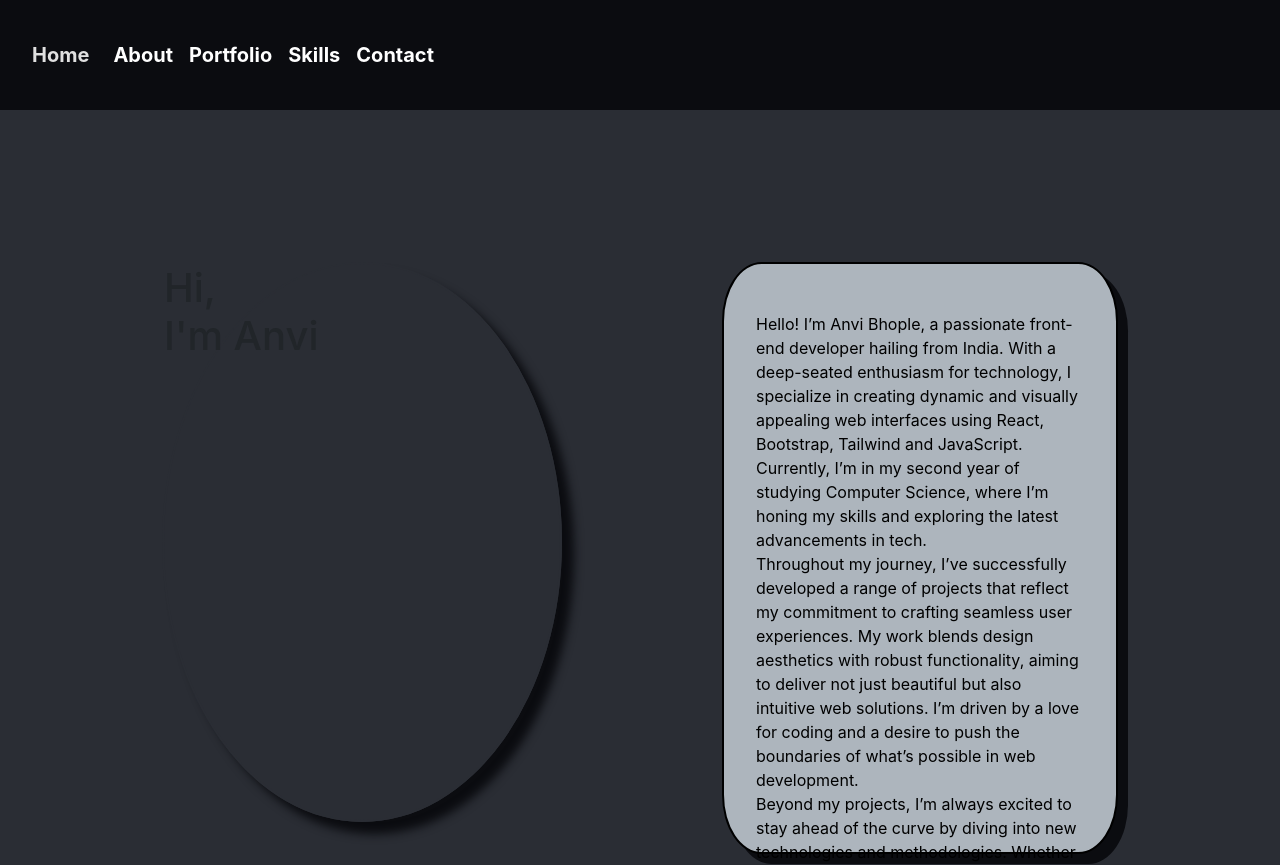
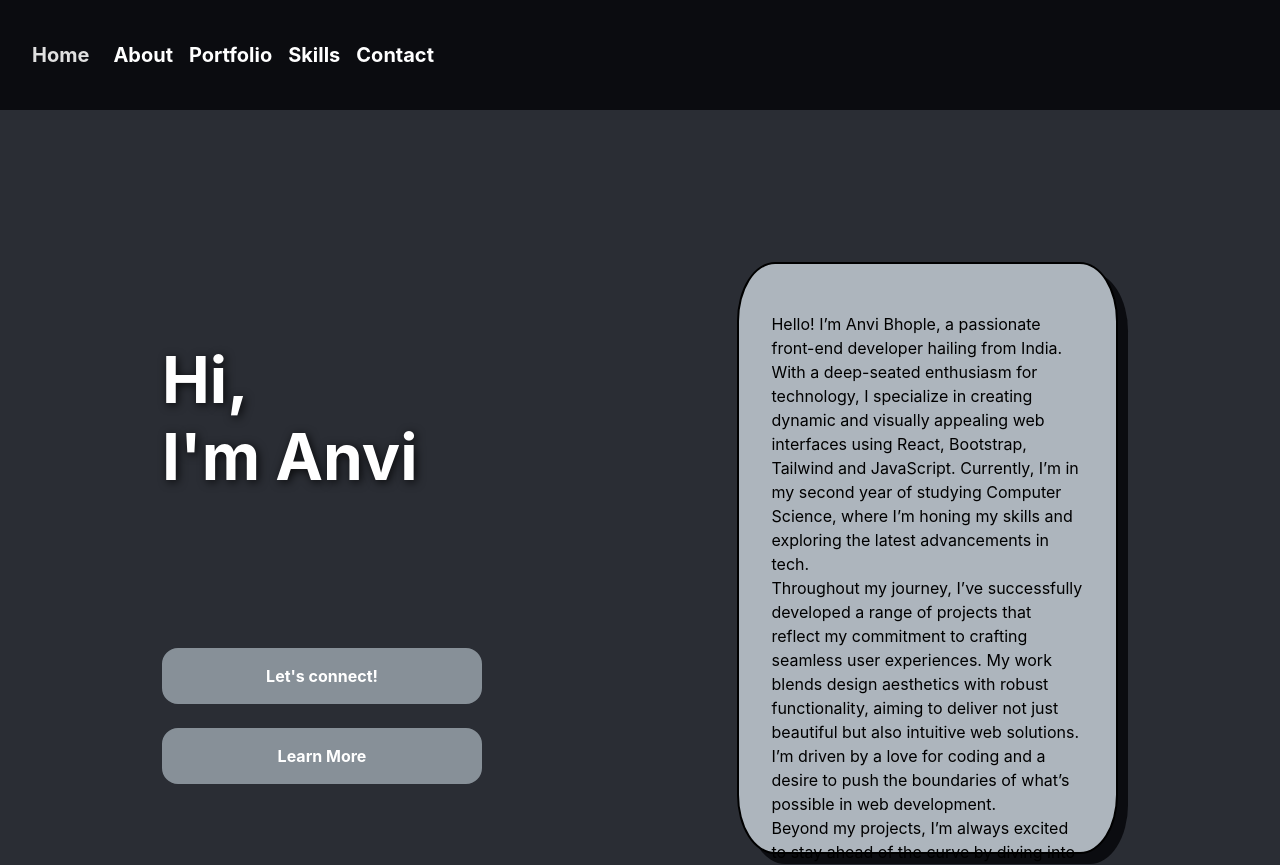
Before and after one commit to AnviBhople/My-Portflio, a React (Create React App) app: page / in a window 1280 px wide. Shown: the top 865 px of the page. Built offline with nearby package versions, Linux system fonts and the light colour scheme.

Commit message:
Update App.css

```diff
--- a/src/App.css
+++ b/src/App.css
@@ -2,6 +2,7 @@
 	padding: 0;
 	margin: 0;
 }
+
 body {
 	background-color: #2a2d34;
 }
@@ -77,15 +78,22 @@
 .async:hover {
 	color: #ff4500;
 }
+
 .myImg {
-	height: 35rem;
-	width: 25rem;
-	border: 2px solid #2a2d34;
-	border-radius: 50%;
-	object-fit: cover;
-	margin-top: 5rem;
+	margin-top: 10rem;
 	margin-left: 5rem;
-	box-shadow: 12px 12px 10px #0b0c10;
+	margin-right: 10rem;
+	color: #fff;
+	font-weight: bolder;
+	font-size: 4rem;
+	text-shadow: 2px 2px 10px rgba(0, 0, 0, 0.8);
+	transition: transform 0.4s ease-in-out, text-shadow 0.4s ease-in-out;
+}
+
+.myImg:hover {
+	color: #ff4500;
+	transform: scale(1.7);
+	text-shadow: 5px 5px 15px rgba(0, 0, 0, 0.7), 0 0 20px white;
 }
 
 .text-content {
@@ -94,15 +102,8 @@
 	margin-right: 5rem;
 }
 
-/* .text-content p:hover {
-	background-color: #e0e0e0;
-	padding: 10px;
-	border-radius: 5px;
-	transform: translateY(-5px);
-} */
 .text-content p:hover {
 	padding: 20px;
-	/* background-color: #f8f9fa; */
 	background-color: #6c757d;
 	color: #fff;
 	font-weight: bold;
@@ -110,7 +111,6 @@
 }
 .text-content h1 {
 	transition: transform 0.4s ease-in-out, text-shadow 0.4s ease-in-out;
-	/* text-shadow: 5px 5px 20px rgba(0, 0, 0, 0.5), 0 0 30px; */
 	font-weight: bold;
 }
 .text-content h1:hover {
@@ -118,3 +118,15 @@
 	text-shadow: 5px 5px 15px rgba(0, 0, 0, 0.7);
 	color: lavender;
 }
+.contact-btn,
+.about-btn {
+	margin-left: 5rem;
+	cursor: pointer;
+	width: 20rem;
+	background-color: #879098;
+	border: 1rem solid #879098;
+	border-radius: 1rem;
+	color: #ffff;
+	font-weight: bold;
+	font-size: "larger";
+}
```
